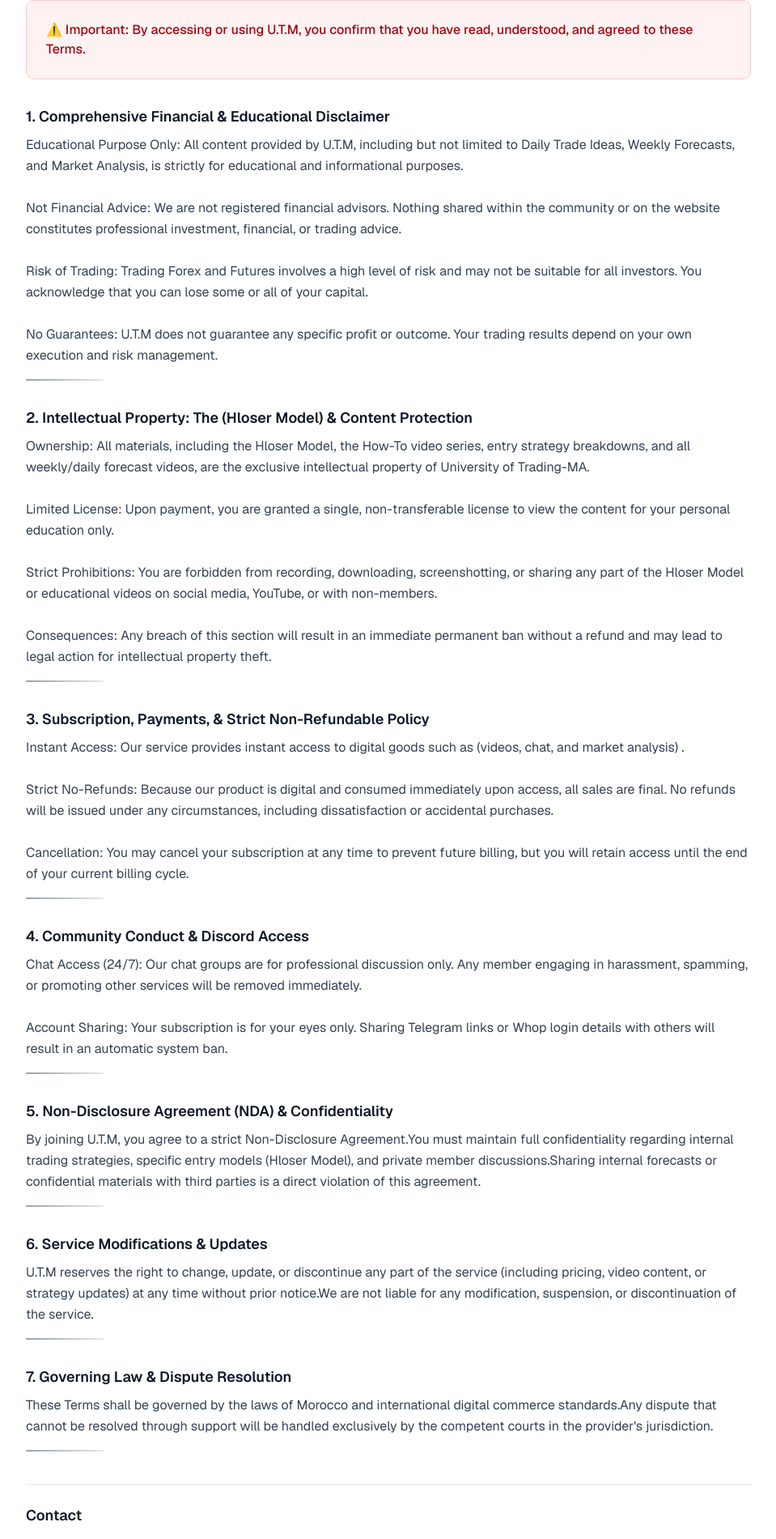
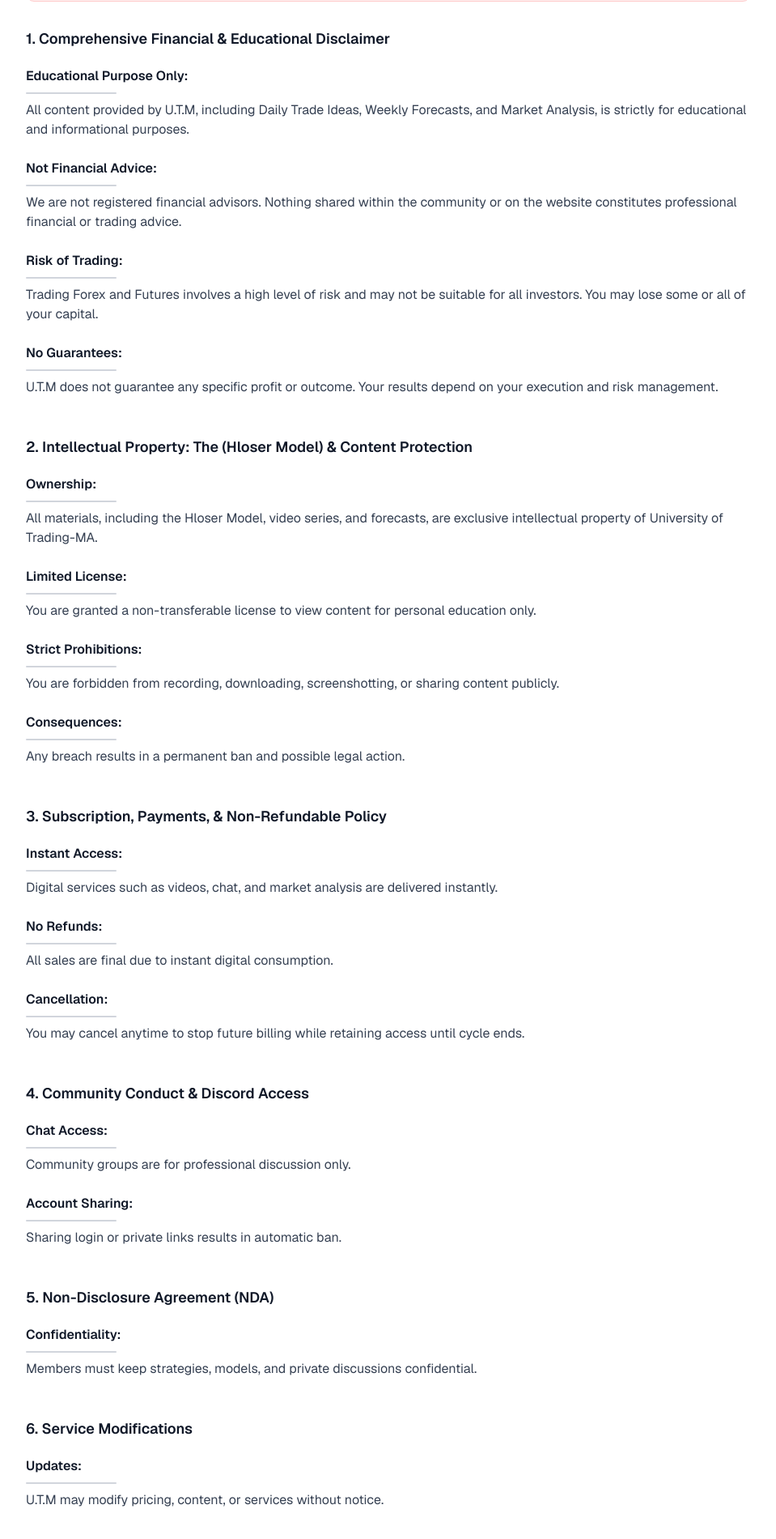
Before and after one commit to hloser77/University-of-Trading-MA, a Next.js app: page /terms in a window 1280 px wide. Shown: the part 320-2220 px from the top of the page at 81% size, without its empty margins (160-1119 px from the left). Built offline with nearby package versions, Linux system fonts and the light colour scheme.

Commit message:
Update page.tsx

```diff
--- a/app/terms/page.tsx
+++ b/app/terms/page.tsx
@@ -7,55 +7,108 @@ export default function TermsOfService() {
   const sections = [
     {
       title: "Comprehensive Financial & Educational Disclaimer",
-      content: `Educational Purpose Only: All content provided by U.T.M, including but not limited to Daily Trade Ideas, Weekly Forecasts, and Market Analysis, is strictly for educational and informational purposes.
-
-Not Financial Advice: We are not registered financial advisors. Nothing shared within the community or on the website constitutes professional investment, financial, or trading advice.
-
-Risk of Trading: Trading Forex and Futures involves a high level of risk and may not be suitable for all investors. You acknowledge that you can lose some or all of your capital.
-
-No Guarantees: U.T.M does not guarantee any specific profit or outcome. Your trading results depend on your own execution and risk management.`,
+      content: [
+        {
+          label: "Educational Purpose Only",
+          text: "All content provided by U.T.M, including Daily Trade Ideas, Weekly Forecasts, and Market Analysis, is strictly for educational and informational purposes.",
+        },
+        {
+          label: "Not Financial Advice",
+          text: "We are not registered financial advisors. Nothing shared within the community or on the website constitutes professional financial or trading advice.",
+        },
+        {
+          label: "Risk of Trading",
+          text: "Trading Forex and Futures involves a high level of risk and may not be suitable for all investors. You may lose some or all of your capital.",
+        },
+        {
+          label: "No Guarantees",
+          text: "U.T.M does not guarantee any specific profit or outcome. Your results depend on your execution and risk management.",
+        },
+      ],
     },
 
     {
       title: "Intellectual Property: The (Hloser Model) & Content Protection",
-      content: `Ownership: All materials, including the Hloser Model, the How-To video series, entry strategy breakdowns, and all weekly/daily forecast videos, are the exclusive intellectual property of University of Trading-MA.
-
-Limited License: Upon payment, you are granted a single, non-transferable license to view the content for your personal education only.
-
-Strict Prohibitions: You are forbidden from recording, downloading, screenshotting, or sharing any part of the Hloser Model or educational videos on social media, YouTube, or with non-members.
-
-Consequences: Any breach of this section will result in an immediate permanent ban without a refund and may lead to legal action for intellectual property theft.`,
+      content: [
+        {
+          label: "Ownership",
+          text: "All materials, including the Hloser Model, video series, and forecasts, are exclusive intellectual property of University of Trading-MA.",
+        },
+        {
+          label: "Limited License",
+          text: "You are granted a non-transferable license to view content for personal education only.",
+        },
+        {
+          label: "Strict Prohibitions",
+          text: "You are forbidden from recording, downloading, screenshotting, or sharing content publicly.",
+        },
+        {
+          label: "Consequences",
+          text: "Any breach results in a permanent ban and possible legal action.",
+        },
+      ],
     },
 
     {
-      title: "Subscription, Payments, & Strict Non-Refundable Policy",
-      content: `Instant Access: Our service provides instant access to digital goods such as (videos, chat, and market analysis) .
-
-Strict No-Refunds: Because our product is digital and consumed immediately upon access, all sales are final. No refunds will be issued under any circumstances, including dissatisfaction or accidental purchases.
-
-Cancellation: You may cancel your subscription at any time to prevent future billing, but you will retain access until the end of your current billing cycle.`,
+      title: "Subscription, Payments, & Non-Refundable Policy",
+      content: [
+        {
+          label: "Instant Access",
+          text: "Digital services such as videos, chat, and market analysis are delivered instantly.",
+        },
+        {
+          label: "No Refunds",
+          text: "All sales are final due to instant digital consumption.",
+        },
+        {
+          label: "Cancellation",
+          text: "You may cancel anytime to stop future billing while retaining access until cycle ends.",
+        },
+      ],
     },
 
     {
       title: "Community Conduct & Discord Access",
-      content: `Chat Access (24/7): Our chat groups are for professional discussion only. Any member engaging in harassment, spamming, or promoting other services will be removed immediately.
-
-Account Sharing: Your subscription is for your eyes only. Sharing Telegram links or Whop login details with others will result in an automatic system ban.`,
+      content: [
+        {
+          label: "Chat Access",
+          text: "Community groups are for professional discussion only.",
+        },
+        {
+          label: "Account Sharing",
+          text: "Sharing login or private links results in automatic ban.",
+        },
+      ],
     },
 
     {
-      title: "Non-Disclosure Agreement (NDA) & Confidentiality",
-      content: `By joining U.T.M, you agree to a strict Non-Disclosure Agreement.You must maintain full confidentiality regarding internal trading strategies, specific entry models (Hloser Model), and private member discussions.Sharing internal forecasts or confidential materials with third parties is a direct violation of this agreement.`,
+      title: "Non-Disclosure Agreement (NDA)",
+      content: [
+        {
+          label: "Confidentiality",
+          text: "Members must keep strategies, models, and private discussions confidential.",
+        },
+      ],
     },
 
     {
-      title: "Service Modifications & Updates",
-      content: `U.T.M reserves the right to change, update, or discontinue any part of the service (including pricing, video content, or strategy updates) at any time without prior notice.We are not liable for any modification, suspension, or discontinuation of the service.`,
+      title: "Service Modifications",
+      content: [
+        {
+          label: "Updates",
+          text: "U.T.M may modify pricing, content, or services without notice.",
+        },
+      ],
     },
 
     {
-      title: "Governing Law & Dispute Resolution",
-      content: `These Terms shall be governed by the laws of Morocco and international digital commerce standards.Any dispute that cannot be resolved through support will be handled exclusively by the competent courts in the provider's jurisdiction.`,
+      title: "Governing Law & Disputes",
+      content: [
+        {
+          label: "Legal Jurisdiction",
+          text: "These Terms follow Moroccan law and international digital commerce standards.",
+        },
+      ],
     },
   ]
 
@@ -71,35 +124,47 @@ Account Sharing: Your subscription is for your eyes only. Sharing Telegram links
           </h1>
 
           <p className="text-base text-gray-600 mb-8">
-            Welcome to University of Trading-MA ("U.T.M"). By accessing our website, purchasing any of our subscription plans (Starter, Popular, or Value), or joining our private Discord/Whop community, you enter into a legally binding agreement with us. These Terms of Service govern your entire experience with our platform. If you disagree with any part of these terms, you are prohibited from using our services or accessing our proprietary content.
+            Welcome to University of Trading-MA ("U.T.M"). By using our platform,
+            you agree to these Terms of Service.
           </p>
 
           <div className="mb-8 bg-red-50 border border-red-200 p-6 rounded-lg">
             <p className="text-base text-red-800 font-medium">
-              ⚠️ Important: By accessing or using U.T.M, you confirm that you have read, understood, and agreed to these Terms.
+              ⚠️ Important: By accessing U.T.M, you confirm you agree to these Terms.
             </p>
           </div>
 
-          <div className="text-base text-gray-700 leading-relaxed space-y-8">
-            {sections.map((section, index) => (
-            <div key={index}>
-              <h2 className="font-semibold text-lg text-gray-900 mb-2">
-                {index + 1}. {section.title}
-              </h2>
+          <div className="space-y-12 text-gray-700">
+            {sections.map((section, i) => (
+              <div key={i}>
+                <h2 className="font-semibold text-lg text-gray-900 mb-5">
+                  {i + 1}. {section.title}
+                </h2>
 
-              <p className="whitespace-pre-wrap mb-4 text-gray-700">
-                {section.content}
-              </p>
+                <div className="space-y-6">
+                  {section.content.map((item, j) => (
+                    <div key={j}>
+                      <p className="font-semibold text-gray-900">
+                        {item.label}:
+                      </p>
 
-              <div className="w-24 h-[2px] bg-gradient-to-r from-gray-400 to-gray-200 rounded"></div>
-            </div>
+                      {/* underline under mini title */}
+                      <div className="w-28 h-[2px] bg-gray-300 my-2 rounded"></div>
+
+                      <p className="text-gray-700">
+                        {item.text}
+                      </p>
+                    </div>
+                  ))}
+                </div>
+              </div>
             ))}
           </div>
 
-          <div className="mt-10 pt-6 border-t border-gray-200">
+          <div className="mt-12 pt-6 border-t border-gray-200">
             <h2 className="font-semibold text-lg mb-3 text-gray-900">Contact</h2>
             <p className="text-base text-gray-700">
-              For any legal inquiries or support questions, please reach out to us at:{" "}
+              Email support:{" "}
               <a
                 href="mailto:support@universityoftradingma.com"
                 className="text-blue-600 underline hover:text-blue-800"
```
